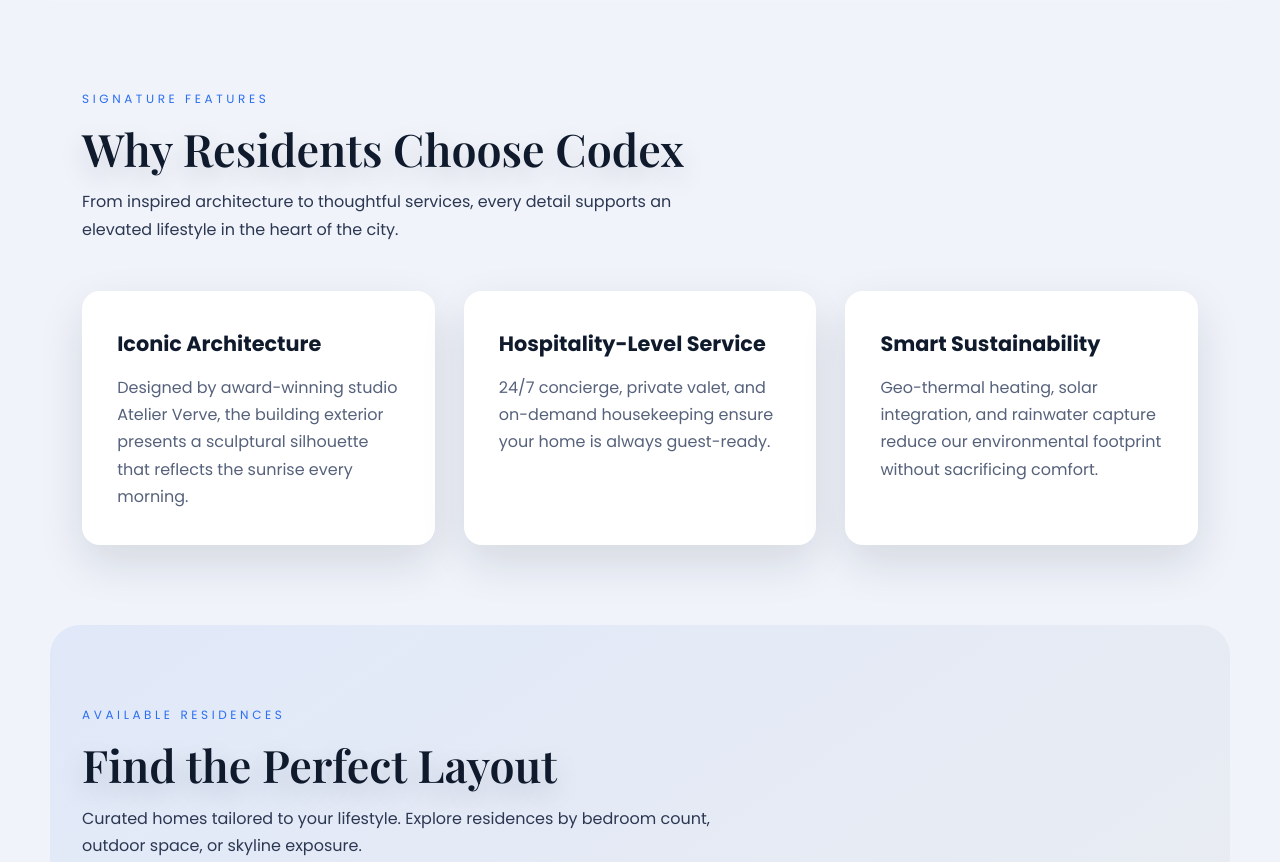
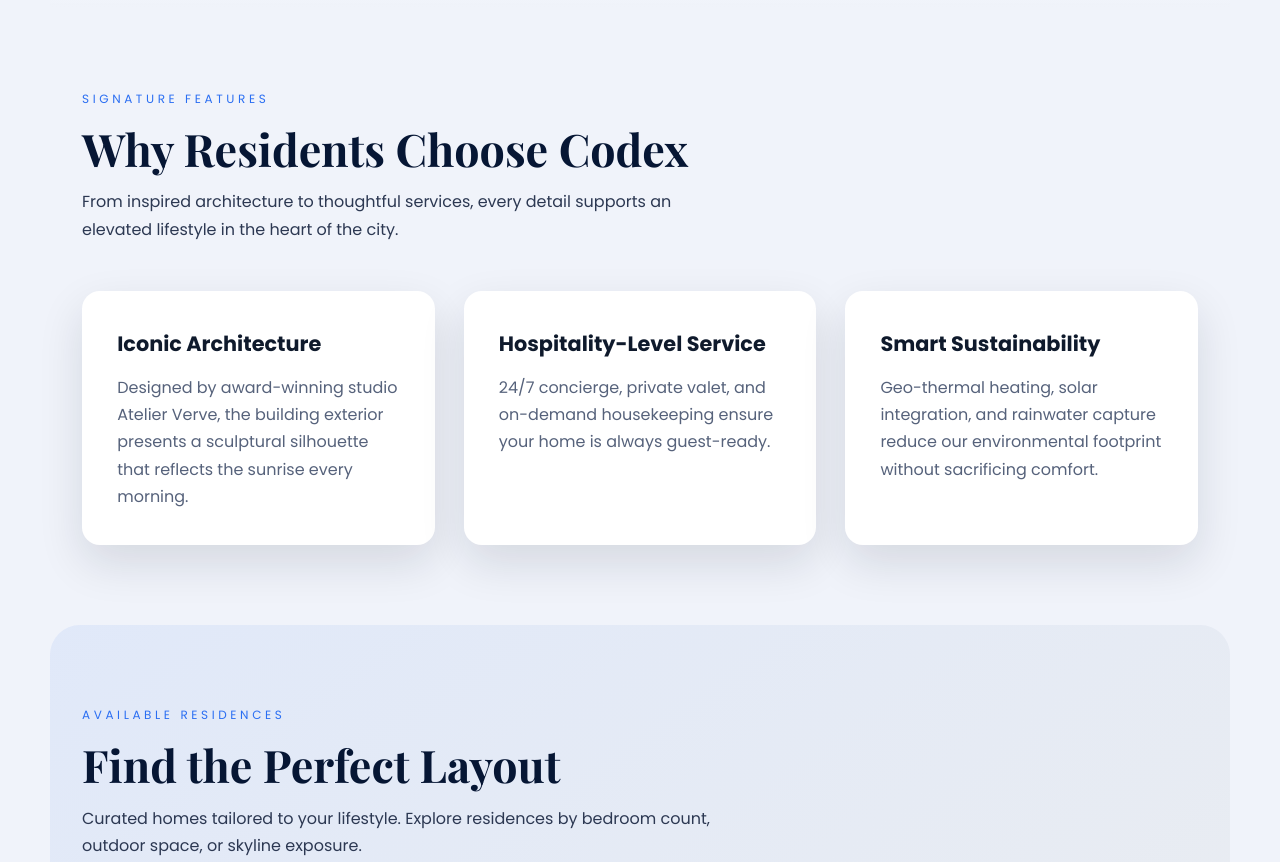
Before and after one commit to hgarg1/GPT-Codex-Apartment, a plain HTML site: page index.html in a window 1280 px wide. Shown: the part 800-1662 px from the top of the page. Drawn offline with nearby package versions, Linux system fonts and the light colour scheme; grey boxes are pictures that could not be loaded.

Commit message:
Increase section heading contrast

```diff
--- a/styles.css
+++ b/styles.css
@@ -410,15 +410,13 @@ img {
     font-family: 'Playfair Display', serif;
     font-size: clamp(2rem, 3.5vw, 2.8rem);
     margin: 0.8rem 0;
-    color: var(--deep);
-    font-weight: 600;
+    color: #061634;
+    font-weight: 700;
     line-height: 1.2;
-    text-shadow: 0 10px 28px rgba(15, 26, 44, 0.18);
 }
 
 .section--dark .section-title {
-    color: #fff;
-    text-shadow: 0 14px 32px rgba(0, 0, 0, 0.55);
+    color: #f9fbff;
 }
 
 .section-text {
```
